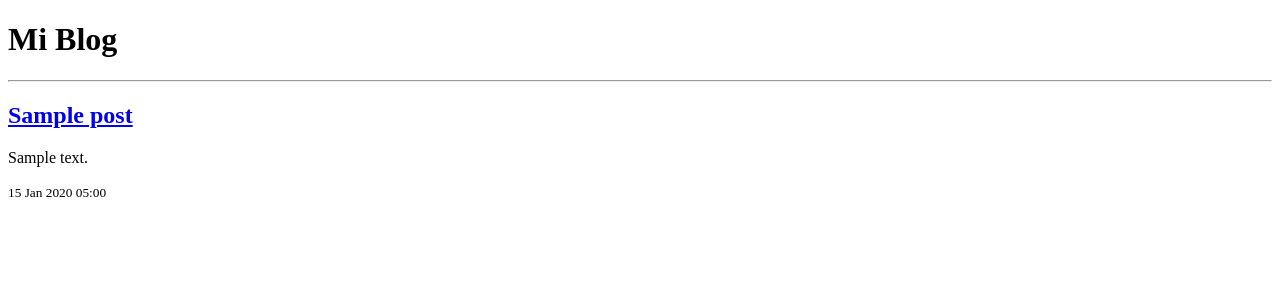
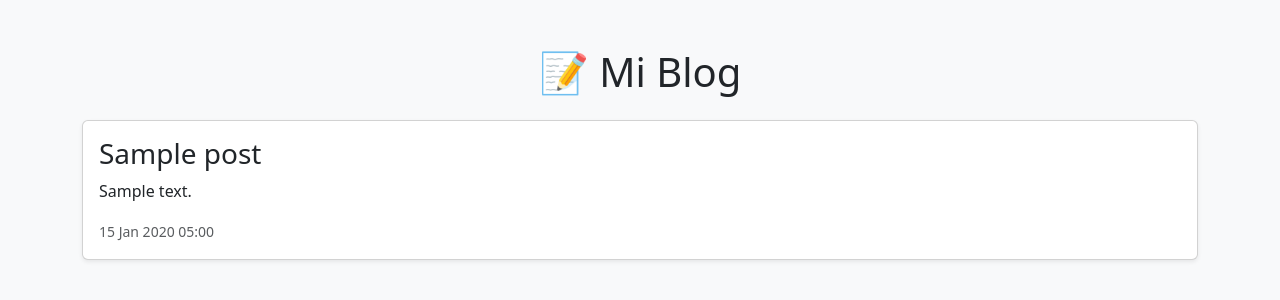
Before and after one commit to VivianQui/mi_proyecto_django, a Django app: page / in a window 1280 px wide. Shown: the top 300 px of the page. Run offline with Django 5.2, Linux system fonts and the light colour scheme; tables that the repository leaves empty hold one stand-in row (values such as "Sample post").

Commit message:
Modificar lista_posts.html

```diff
--- a/miapp/templates/lista_posts.html
+++ b/miapp/templates/lista_posts.html
@@ -2,20 +2,30 @@
 <html>
 <head>
     <title>Mi Blog</title>
+    <link href="https://cdn.jsdelivr.net/npm/bootstrap@5.3.2/dist/css/bootstrap.min.css" rel="stylesheet">
 </head>
-<body>
-    <h1>Mi Blog</h1>
+<body class="bg-light">
+
+<div class="container mt-5">
+    <h1 class="text-center mb-4">📝 Mi Blog</h1>
 
     {% for post in posts %}
-        <hr>
-        <h2>
-    <a href="{% url 'detalle_post' post.id %}">
-        {{ post.titulo }}
-    </a>
-</h2>
-        <p>{{ post.contenido }}</p>
-        <small>{{ post.fecha_creacion|date:"d M Y H:i" }}</small>
+        <div class="card mb-4 shadow-sm">
+            <div class="card-body">
+                <h3 class="card-title">
+                    <a href="{% url 'detalle_post' post.id %}" class="text-decoration-none text-dark">
+                        {{ post.titulo }}
+                    </a>
+                </h3>
+                <p class="card-text">{{ post.contenido|truncatewords:25 }}</p>
+                <small class="text-muted">
+                    {{ post.fecha_creacion|date:"d M Y H:i" }}
+                </small>
+            </div>
+        </div>
     {% endfor %}
+
+</div>
 
 </body>
 </html>
```
